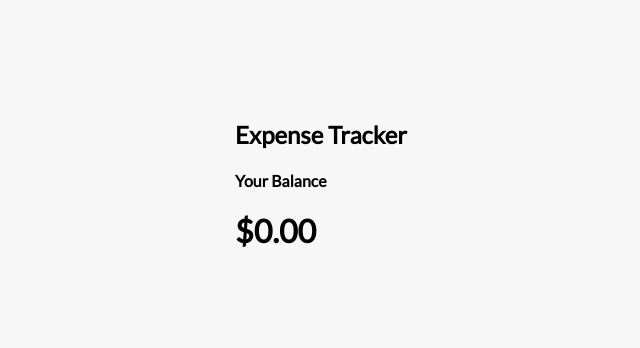
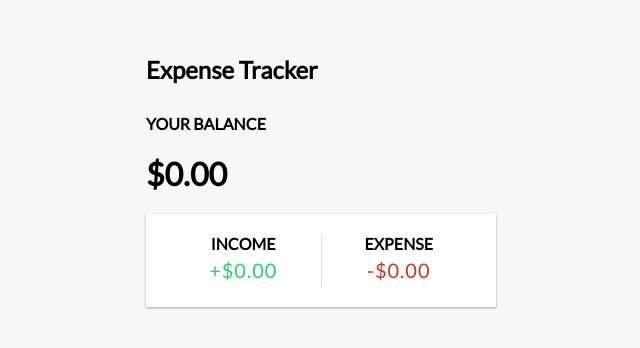
Before and after one commit to GEOFARL/expense-tracker, a React (Create React App) app: page / in a window 1280 px wide. Shown: the part 214-562 px from the top of the page, without its empty margins (319-959 px from the left). Built offline with nearby package versions, Linux system fonts and the light colour scheme.

Commit message:
Add and style income expenses component

```diff
--- a/src/App.css
+++ b/src/App.css
@@ -1,4 +1,8 @@
 @import url('https://fonts.googleapis.com/css?family=Lato&display=swap');
+
+:root {
+  --box-shadow: 0 1px 3px rgba(0, 0, 0, 0.12), 0 1px 2px rgba(0, 0, 0, 0.24);
+}
 
 *,
 *::before,
@@ -16,3 +20,45 @@
   margin: 0;
   font-family: 'Lato', sans-serif;
 }
+
+.container {
+  margin: 30px auto;
+  width: 350px;
+}
+
+h4 {
+  margin: 0;
+  text-transform: uppercase;
+}
+
+.inc-exp-container {
+  background-color: #fff;
+  box-shadow: var(--box-shadow);
+  padding: 20px;
+  display: flex;
+  justify-content: space-between;
+  margin: 20px 0;
+}
+
+.inc-exp-container > div {
+  flex: 1;
+  text-align: center;
+}
+
+.inc-exp-container > div:first-of-type {
+  border-right: 1px solid #dedede;
+}
+
+.money {
+  font-size: 20px;
+  letter-spacing: 1px;
+  margin: 5px 0;
+}
+
+.money.plus {
+  color: #2ecc71;
+}
+
+.money.minus {
+  color: #c0392b;
+}
--- a/src/App.js
+++ b/src/App.js
@@ -1,6 +1,7 @@
 import './App.css';
 import { Balance } from './components/Balance';
 import { Header } from './components/Header';
+import { IncomeExpenses } from './components/IncomeExpenses';
 
 function App() {
   return (
@@ -8,6 +9,7 @@
       <Header />
       <div className="container">
         <Balance />
+        <IncomeExpenses />
       </div>
     </>
   );
--- /dev/null
+++ b/src/components/IncomeExpenses.js
@@ -0,0 +1,16 @@
+import React from 'react';
+
+export const IncomeExpenses = () => {
+  return (
+    <div className="inc-exp-container">
+      <div>
+        <h4>Income</h4>
+        <p className="money plus">+$0.00</p>
+      </div>
+      <div>
+        <h4>Expense</h4>
+        <p className="money minus">-$0.00</p>
+      </div>
+    </div>
+  );
+};
```
